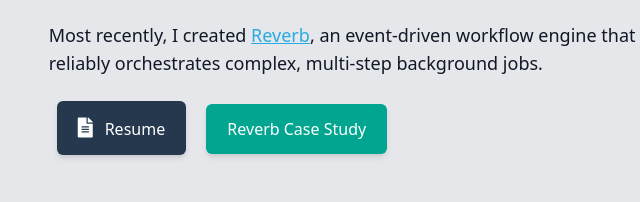
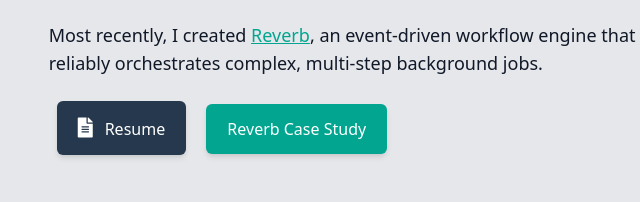
Before and after one commit to blakefromkin/blakefromkin.github.io, a website built with Vite: page index.html in a window 1280 px wide. Shown: the part 346-548 px from the top of the page, 490-1130 px from the left. Built offline with nearby package versions, Linux system fonts and the light colour scheme.

Commit message:
Updated Reverb link color

```diff
--- a/index.html
+++ b/index.html
@@ -124,7 +124,8 @@
                 Most recently, I created
                 <a
                   href="https://reverb-app.github.io/"
-                  class="text-grouparooblue"
+                  target="_blank"
+                  class="text-darkturquoise"
                   ><u>Reverb</u></a
                 >, an event-driven workflow engine that reliably orchestrates
                 complex, multi-step background jobs.
```
